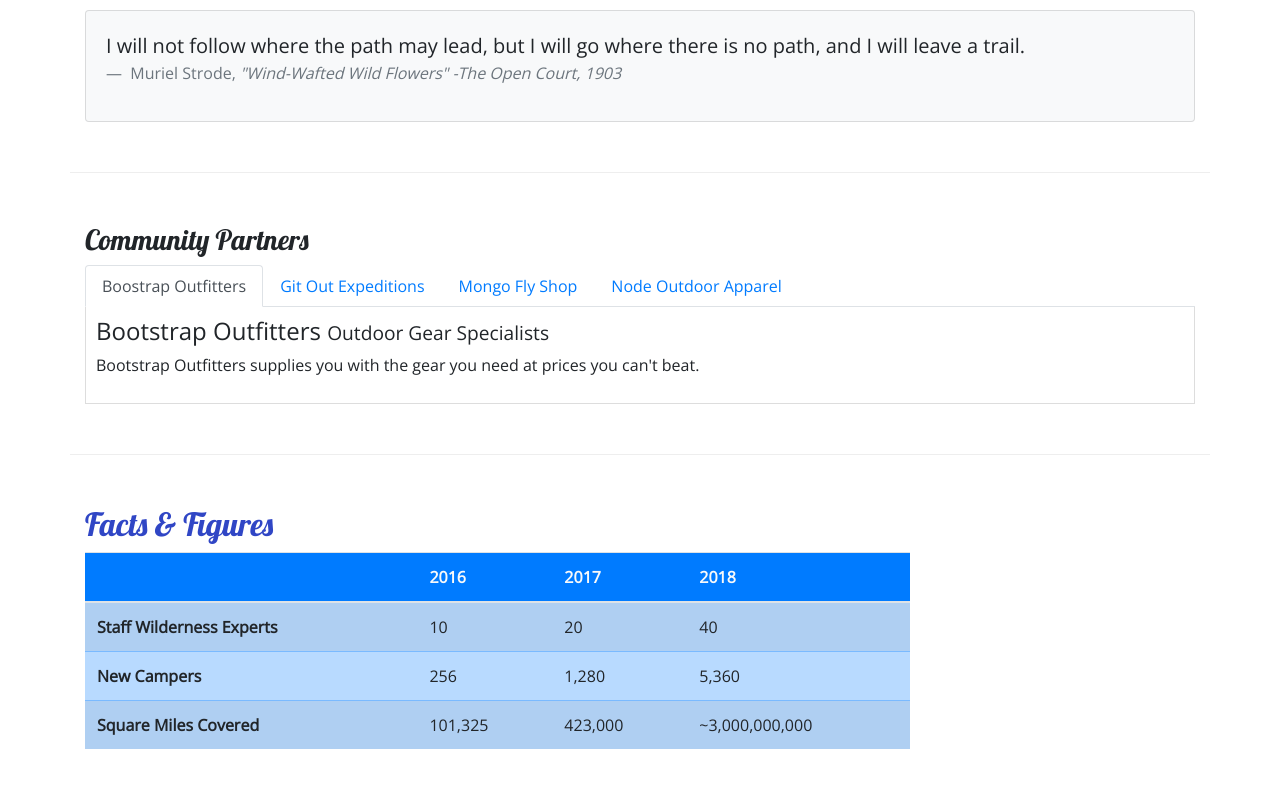
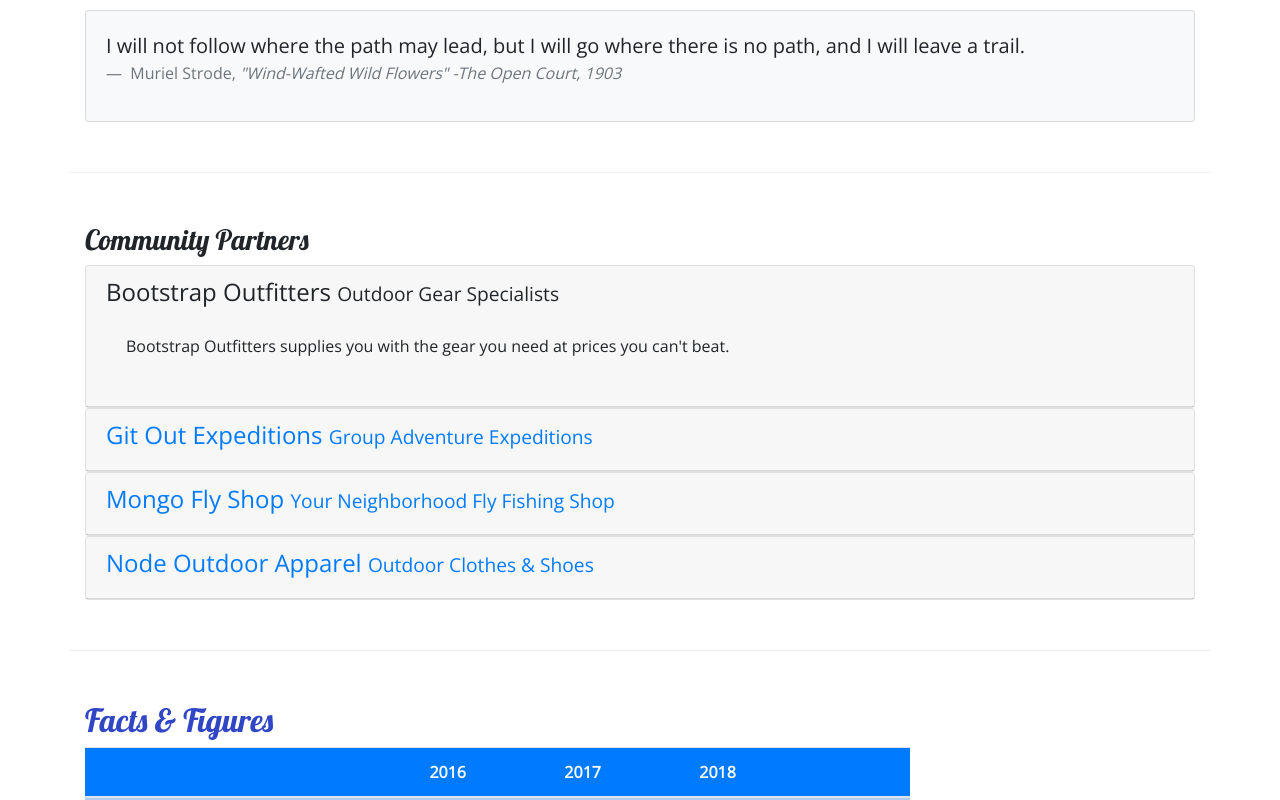
Before and after one commit to kjturkman/nucampsite, a website: page aboutus.html in a window 1280 px wide. Shown: the part 631-1431 px from the top of the page. Drawn offline with nearby package versions, Linux system fonts and the light colour scheme.

Commit message:
Accordion

```diff
--- a/aboutus.html
+++ b/aboutus.html
@@ -96,28 +96,62 @@
         <div class="row row-content">
             <div class="col-12">
                 <h3>Community Partners</h3>
-                <ul class="nav nav-tabs">
-                    <li class="nav-item"><a class="nav-link active" href="#bootstrap" role="tab" data-toggle="tab">Boostrap Outfitters</a></li>
-                    <li class="nav-item"><a class="nav-link" href="#git" role="tab" data-toggle="tab">Git Out Expeditions</a></li>
-                    <li class="nav-item"><a class="nav-link" href="#mongo" role="tab" data-toggle="tab">Mongo Fly Shop</a></li>
-                    <li class="nav-item"><a class="nav-link" href="#node" role="tab" data-toggle="tab">Node Outdoor Apparel</a></li>
-                </ul>
-                <div class="tab-content">
-                    <div role="tabpanel" class="tab-pane fade show active" id="bootstrap">
-                        <h4>Bootstrap Outfitters <small>Outdoor Gear Specialists</small></h4>
-                        <p class="d-none d-sm-block">Bootstrap Outfitters supplies you with the gear you need at prices you can't beat.</p>
+                <div id="accordion">
+                    <div class="card">
+                        <div role="tab" class="card-header">
+                            <h4>
+                                <a data-toggle="collapse" data-target="#bootstrap">
+                                    Bootstrap Outfitters <small>Outdoor Gear Specialists</small>
+                                </a>
+                            </h4>
+                            <div class="collapse show" id="bootstrap" data-parent="#accordion">
+                                <div class="card-body">
+                                    <p class="d-none d-sm-block">Bootstrap Outfitters supplies you with the gear you need at prices you can't beat.</p>
+                                </div>
+                            </div>
+                        </div>
                     </div>
-                    <div role="tabpanel" class="tab-pane fade" id="git">
-                        <h4>Git Out Expeditions <small>Group Adventure Expeditions</small></h4>
-                        <p class="d-none d-sm-block">Join Git Out Expeditions to explore new horizons with a group of other adventurers!</p>
+                    <div class="card">
+                        <div role="tab" class="card-header">
+                            <h4>
+                                <a class="collapsed" data-toggle="collapse" data-target="#git">
+                                    Git Out Expeditions <small>Group Adventure Expeditions</small>
+                                </a>
+                            </h4>
+                            <div class="collapse" id="git" data-parent="#accordion">
+                                <div class="card-body">
+                                    <p class="d-none d-sm-block">Join Git Out Expeditions to explore new horizons with a group of other adventurers!</p>
+                                </div>
+                            </div>
+                        </div>
                     </div>
-                    <div role="tabpanel" class="tab-pane fade" id="mongo">
-                        <h4>Mongo Fly Shop <small>Your Neighborhood Fly Fishing Shop</small></h4>
-                        <p class="d-none d-sm-block">Need a new fishing pole, a tacklebox, or flies of all kinds? Stop by Mongo Fly Shop.</p>
+                    <div class="card">
+                        <div role="tab" class="card-header">
+                            <h4>
+                                <a class="collapsed" data-toggle="collapse" data-target="#mongo">
+                                    Mongo Fly Shop <small>Your Neighborhood Fly Fishing Shop</small>
+                                </a>
+                            </h4>
+                            <div class="collapse" id="mongo" data-parent="#accordion">
+                                <div class="card-body">
+                                    <p class="d-none d-sm-block">Need a new fishing pole, a tacklebox, or flies of all kinds? Stop by Mongo Fly Shop.</p>
+                                </div>
+                            </div>
+                        </div>
                     </div>
-                    <div role="tabpanel" class="tab-pane fade" id="node">
-                        <h4>Node Outdoor Apparel <small>Outdoor Clothes & Shoes</small></h4>
-                        <p class="d-none d-sm-block">From polar fleeces to swimsuits, hiking boots to waders, a visit to Node will be sure to get you covered.</p>
+                    <div class="card">
+                        <div role="tab" class="card-header">
+                            <h4>
+                                <a class="collapsed" data-toggle="collapse" data-target="#node">
+                                    Node Outdoor Apparel <small>Outdoor Clothes & Shoes</small>
+                                </a>
+                            </h4>
+                            <div class="collapse" id="node" data-parent="#accordion">
+                                <div class="card-body">
+                                    <p class="d-none d-sm-block">From polar fleeces to swimsuits, hiking boots to waders, a visit to Node will be sure to get you covered.</p>
+                                </div>
+                            </div>
+                        </div>
                     </div>
                 </div>
             </div>
--- a/css/styles.css
+++ b/css/styles.css
@@ -39,9 +39,3 @@ header h2 {
 .breadcrumb {
     background-color: white;
 }
-
-.tab-content {
-    border: 1px solid #DDD;
-    border-top: none;
-    padding: 10px;
-}
```
